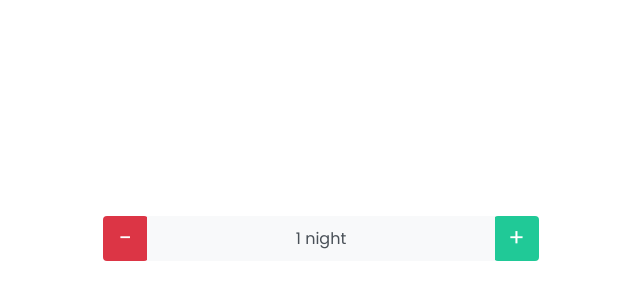
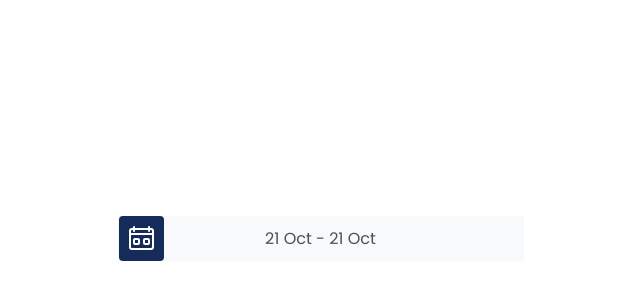
Before and after one commit to internship-diggity/internship-diggity-2100018063_M-Irfan-Arya-S_Website-Tours, a React (Create React App) app: page / in a window 1280 px wide. Shown: the part 154-454 px from the top of the page, without its empty margins (319-959 px from the left). Built offline with nearby package versions, Linux system fonts and the light colour scheme.

Commit message:
add InputDate
menambahkan input date

```diff
--- a/package.json
+++ b/package.json
@@ -7,8 +7,11 @@
     "@testing-library/jest-dom": "^5.17.0",
     "@testing-library/react": "^13.4.0",
     "@testing-library/user-event": "^13.5.0",
+    "date-fns": "^2.30.0",
+    "prop-types": "^15.8.1",
     "react": "^18.3.1",
     "react-awesome-reveal": "^4.2.14",
+    "react-date-range": "^1.4.0",
     "react-dom": "^18.3.1",
     "react-reveal": "^1.2.2",
     "react-router-dom": "^6.27.0",
--- /dev/null
+++ b/src/elements/Form/index.js
@@ -0,0 +1,2 @@
+export {default as InputNumber} from "./inputNumber";
+export {default as InputDate} from "./inputDate";
--- /dev/null
+++ b/src/elements/Form/inputDate/index.js
@@ -0,0 +1,91 @@
+import React, { useState, useRef, useEffect } from "react";
+import propTypes from "prop-types";
+
+import { DateRange } from "react-date-range";
+
+import "./index.scss";
+import "react-date-range/dist/styles.css"; // main css file
+import "react-date-range/dist/theme/default.css"; // theme css file
+
+import formatDate from "utils/formatDate";
+import iconCalendar from "assets/images/icons/icon-calendar.svg";
+
+export default function Date(props) {
+  const { value, placeholder, name } = props;
+  const [isShowed, setIsShowed] = useState(false);
+
+  const datePickerChange = (value) => {
+    const target = {
+      target: {
+        value: value.selection,
+        name: name,
+      },
+    };
+    props.onChange(target);
+  };
+
+  useEffect(() => {
+    document.addEventListener("mousedown", handleClickOutside);
+
+    return () => {
+      document.removeEventListener("mousedown", handleClickOutside);
+    };
+  });
+
+  const refDate = useRef(null);
+  const handleClickOutside = (event) => {
+    if (refDate && !refDate.current.contains(event.target)) {
+      setIsShowed(false);
+    }
+  };
+
+  const check = (focus) => {
+    focus.indexOf(1) < 0 && setIsShowed(false);
+  };
+
+  const displayDate = `${value.startDate ? formatDate(value.startDate) : ""}${
+    value.endDate ? " - " + formatDate(value.endDate) : ""
+  }`;
+
+  return (
+    <div
+      ref={refDate}
+      className={["input-date mb-3", props.outerClassName].join(" ")}
+    >
+      <div className="input-group">
+        <div className="input-group-prepend bg-gray-900">
+          <span className="input-group-text">
+            <img src={iconCalendar} alt="icon calendar" />
+          </span>
+        </div>
+        <input
+          readOnly
+          type="text"
+          className="form-control"
+          value={displayDate}
+          placeholder={placeholder}
+          onClick={() => setIsShowed(!isShowed)}
+        />
+
+        {isShowed && (
+          <div className="date-range-wrapper">
+            <DateRange
+              editableDateInputs={true}
+              onChange={datePickerChange}
+              moveRangeOnFirstSelection={false}
+              onRangeFocusChange={check}
+              ranges={[value]}
+            />
+          </div>
+        )}
+      </div>
+    </div>
+  );
+}
+
+Date.propTypes = {
+  value: propTypes.object,
+  onChange: propTypes.func,
+  placeholder: propTypes.string,
+  outerClassName: propTypes.string,
+};
--- /dev/null
+++ b/src/elements/Form/inputDate/index.scss
@@ -0,0 +1,41 @@
+@import "../../../assets/scss/colorVariables";
+.input-date {
+  .input-group {
+    background-color: $white;
+    .input-group-text {
+      pointer-events: none;
+      border: 0;
+      cursor: pointer;
+      padding: 0;
+      border-radius: 4px !important;
+      width: 45px;
+      height: 45px;
+      display: flex;
+      justify-content: center;
+      background-color: $gray-900;
+      position: absolute;
+      z-index: 999;
+    }
+    .form-control {
+      border: 0;
+      border-radius: 0;
+      outline: 0;
+      box-shadow: none;
+      background-color: $gray-100;
+      padding: 0.575rem 45px;
+      text-align: center;
+      justify-content: center;
+      width: 100%;
+      height: 45px;
+    }
+    .date-range-wrapper {
+      padding: 4px;
+      background-color: $white;
+      box-shadow: 0 0 20px rgba($black, 0.1);
+      position: absolute;
+      border-radius: 4px;
+      top: 45px;
+      z-index: 5;
+    }
+  }
+}
--- a/src/pages/Examples.js
+++ b/src/pages/Examples.js
@@ -1,9 +1,15 @@
 import React, { Component } from 'react'
-import InputNumber from 'elements/Form/inputNumber';
+import { InputDate } from 'elements/Form';
+
+
 
 export default class Example extends Component {
     state = {
-        value: "1"
+        value: {
+            startDate: new Date(),
+            endDate: new Date(),
+            key: "selection",
+          }
     };
 
     handleChange = e => {
@@ -15,14 +21,12 @@ export default class Example extends Component {
             <div className="container">
                 <div className="row align-items-center justify-content-center" style={{height: "100vh"}}>
                     <div className="col-auto">
-                        <InputNumber
-                        max={30}
-                        suffix=' night'
-                        isSuffixPlural
-                        onChange={this.handleChange}
-                        name="value"
-                        value={this.state.value}
-                        />
+                    <InputDate
+        max={30}
+        onChange={this.handleChange}
+        name="value"
+        value={this.state.value}
+      />
                     </div>
                 </div>
             </div>
--- /dev/null
+++ b/src/utils/formatDate.js
@@ -0,0 +1,12 @@
+export default date => {
+    const d = new Date(date);
+    const dtf = new Intl.DateTimeFormat("en", {
+      year: "numeric",
+      month: "short",
+      day: "2-digit"
+    });
+    const [{ value: mo }, , { value: da }] = dtf.formatToParts(d);
+
+    return `${da} ${mo}`;
+    // return date;
+  };
```
Also changed, not shown: 2 other files (tests, documents, lock files or other folders).
